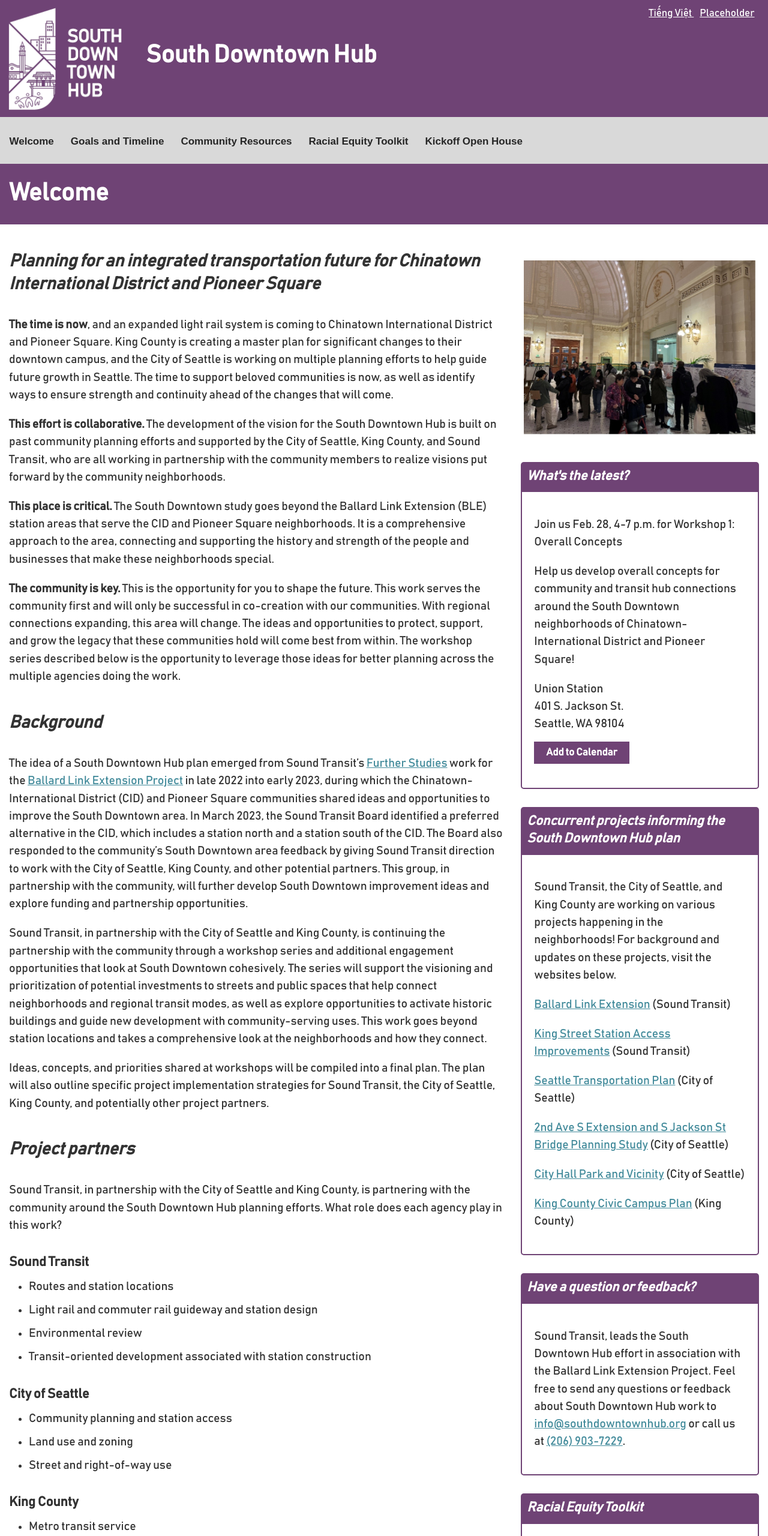
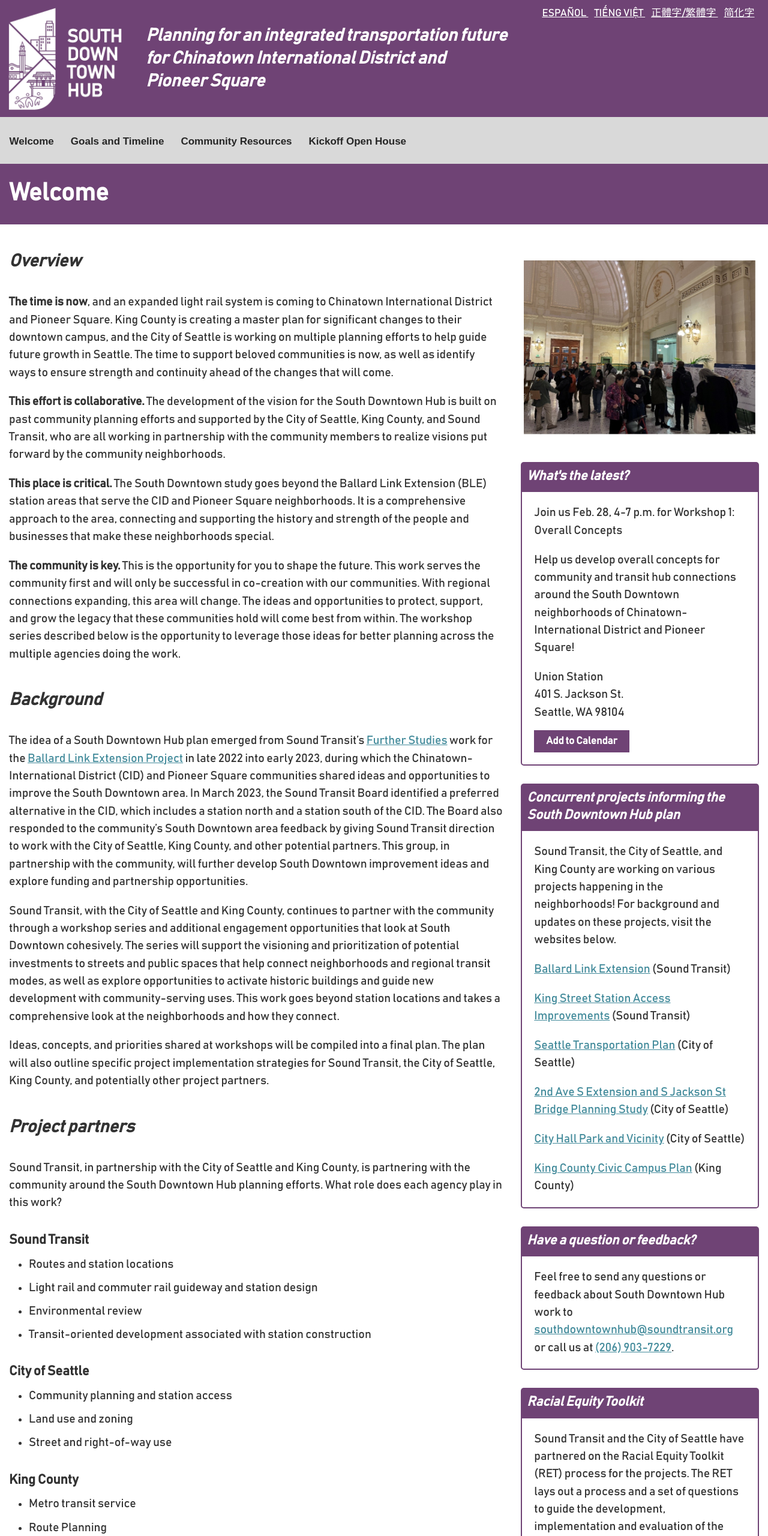
Before and after one commit to enviro-issues/south-downtown-hub-po-vietnamese, a plain HTML site: page index.html in a window 1280 px wide. Shown: the top 2560 px of the page at 60% size. Drawn offline with nearby package versions, Linux system fonts and the light colour scheme.

Commit message:
Updated site with some quality of life changes and added in updates from kyle

```diff
--- a/index.html
+++ b/index.html
@@ -145,23 +145,28 @@
                                 </a>
                             </div>
                             <div class="col-md-7 col-lg-9 text-white d-flex align-items-center ps-md-3 ps-lg-5 justify-content-sm-center justify-content-md-start">
-                                <h2>South Downtown Hub</h2>
+                                <h3 class="mt-0 ms-0 ms-md-5 ms-lg-0 mt-md-5">Planning for an integrated transportation future for Chinatown International District and Pioneer Square</h3>
                             </div>
                         </div>
                     </div>
 
                     <div class="col-md-4 col-sm-6 text-md-end">
-                        <div class="px-4 text-md-end">
-                            <a class="text-white"
+                        <div class="px-md-4 text-md-end">
+                            <a class="text-white" href="https://southtacomastation-vi.participate.online/index.html">
+                                ESPAÑOL
+                            </a>
+                            <a class="text-white ps-3"
                                 href="https://southtacomastation-vi.participate.online/index.html"
                             >
-                            Tiếng Việt
+                            TIẾNG VIỆT
                             </a>
-                            <a class="text-white ps-3"
-                            href="https://southtacomastation-vi.participate.online/index.html"
-                        >
-                            Placeholder
-                            </a><!-- UPDATE LINK -->
+                            <a class="text-white ps-3" href="https://southtacomastation-vi.participate.online/index.html">
+                                正體字/繁體字
+                            </a>
+                            <a class="text-white ps-3" href="https://southtacomastation-vi.participate.online/index.html">
+                                简化字
+                            </a>
+                            <!-- UPDATE LINK -->
                         <!-- ADD MORE LANGUAGES -->
                         </div>
                         <div id="google_translate_element"></div>
@@ -209,9 +214,6 @@
                             <a class="nav-link" href="#resources">Community Resources</a>
                         </li>
 
-                        <li class="nav-item">
-                            <a class="nav-link" href="#equity">Racial Equity Toolkit</a>
-                        </li>
 
                         <li class="nav-item">
                             <a class="nav-link" href="#kickoff">Kickoff Open House</a>
@@ -240,7 +242,7 @@
             <div class="container-xxl mb-5">
                 <div class="row">
                     <div class="px-4 col-lg-8">
-                        <h3>Planning for an integrated transportation future for Chinatown International District and Pioneer Square</h3>
+                        <h3>Overview</h3>
                         <p>
                             <b>The time is now</b>, and an expanded light rail system is coming to Chinatown International District and Pioneer Square. King County is creating a master plan for significant changes to their downtown campus, and the City of Seattle is working on multiple planning efforts to help guide future growth in Seattle. The time to support beloved communities is now, as well as identify ways to ensure strength and continuity ahead of the changes that will come.
                         </p>
@@ -262,7 +264,7 @@
                         </p>
 
                         <p>
-                            Sound Transit, in partnership with the City of Seattle and King County, is continuing the partnership with the community through a workshop series  and additional engagement opportunities that look at South Downtown cohesively. The series will support the visioning and prioritization of potential investments to streets and public spaces that help connect neighborhoods and regional transit modes, as well as explore opportunities to activate historic buildings and guide new development with community-serving uses. This work goes beyond station locations and takes a comprehensive look at the neighborhoods and how they connect.
+                            Sound Transit, with the City of Seattle and King County, continues to partner with the community through a workshop series and additional engagement opportunities that look at South Downtown cohesively. The series will support the visioning and prioritization of potential investments to streets and public spaces that help connect neighborhoods and regional transit modes, as well as explore opportunities to activate historic buildings and guide new development with community-serving uses. This work goes beyond station locations and takes a comprehensive look at the neighborhoods and how they connect.
                         </p>
 
                         <p>
@@ -335,18 +337,18 @@
                             <h3 class="gb cost-gb mt-5">What's the latest?</h3>
 
                             <div class="callout">
-                                <p>Join us Feb. 28, 4-7 p.m. for Workshop 1: Overall Concepts</p>
+                                <p class="mt-0">Join us Feb. 28, 4-7 p.m. for Workshop 1: Overall Concepts</p>
                                 <p>Help us develop overall concepts for community and transit hub connections around the South Downtown neighborhoods of Chinatown-International District and Pioneer Square!</p>
                                 <p class="my-0">Union Station</p>
                                 <p class="my-0">401 S. Jackson St.</p>
                                 <p class="my-0">Seattle, WA 98104</p>
-                                <a href="/ics/Workshop1.ics"><button class="button mt-4">Add to Calendar</button></a>
+                                <a href="/ics/Workshop1.ics"><button class="button mt-4 mb-0">Add to Calendar</button></a>
                             </div><!-- .callout -->
 
                             <h3 class="gb cost-gb mt-5">Concurrent projects informing the South Downtown Hub plan</h3>
 
                             <div class="callout">
-                                <p>
+                                <p class="mt-0">
                                     Sound Transit, the City of Seattle, and King County are working on various projects happening in the neighborhoods! For background and updates on these projects, visit the websites below.
                                 </p>
                                 <p>
@@ -364,7 +366,7 @@
                                 <p>
                                     <a href="https://www.seattle.gov/parks/about-us/projects/city-hall-park-and-vicinity" target="_blank">City Hall Park and Vicinity</a> (City of Seattle)
                                 </p>
-                                <p>
+                                <p class="mb-0">
                                     <a href="https://kingcounty.gov/en/legacy/initiatives/civic-campus-master-plan" target="_blank">King County Civic Campus Plan</a> (King County)
                                 </p>
 
@@ -373,14 +375,14 @@
                             <h3 class="gb cost-gb mt-5">Have a question or feedback?</h3>
 
                             <div class="callout">
-                                <p>
-                                    Sound Transit, leads the South Downtown Hub effort in association with the Ballard Link Extension Project. Feel free to send any questions or feedback about South Downtown Hub work to <a href="mailto:info@southdowntownhub.org">info@southdowntownhub.org</a> or call us at <a href="tel:+2069037229">(206) 903-7229</a>.
+                                <p class="my-0">
+                                     Feel free to send any questions or feedback about South Downtown Hub work to <a href="mailto:southdowntownhub@soundtransit.org">southdowntownhub@soundtransit.org</a> or call us at <a href="tel:+2069037229">(206) 903-7229</a>.
                                 </p>
                             </div><!-- .callout -->
                             <h3 class="gb cost-gb mt-5">Racial Equity Toolkit</h3>
 
                             <div class="callout">
-                                <p>
+                                <p class="my-0">
                                     Sound Transit and the City of Seattle have partnered on the Racial Equity Toolkit (RET) process for the projects. The RET lays out a process and a set of questions to guide the development, implementation and evaluation of the projects to advance racial equity. The RET process began early in project development, informing data analysis, technical evaluation and the focus and extent of community engagement. During the environmental review phase, the RET builds on the environmental justice assessment for the projects, documenting potential project impacts and benefits, and community feedback. However, given that the RET process is guided by a different framework than the EIS environmental justice requirements, the report on the RET process and findings is structured differently, and is oriented around RET outcomes for the projects. Our RET report on the process, requirements, outcomes, findings and community feedback is available for your reference.
                                 </p>
                             </div>
@@ -572,32 +574,6 @@
 
         </div> <!-- #resources -->
 
-        <div id="equity">
-
-            <div class="entry-header nm">
-                <div class="container-xxl">
-                    <div class="row">
-                        <div class="px-4 col">
-                            <header>
-                                <h2>Racial Equity Toolkit</h2>
-                            </header>
-                        </div>
-                    </div>
-                </div>
-            </div>
-
-            <div class="container-xxl mb-5">
-                <div class="row">
-                    <div class="px-4 col-lg-8">
-                        <h3>Overview</h3>
-
-                        <h5>[Placeholder – content to come]</h5>
-
-                    </div>
-                </div>
-            </div>
-
-        </div> <!-- #equity -->
 
         <div id="kickoff">
 
@@ -772,11 +748,11 @@
                 <a href="tel:2069037229">(206)-903-7229</a> <br /><span class="fw-bold"
                   >Email:</spang
                 >
-                <a href="mailto:ballardlink@soundtransit.org"
-                  >ballardlink@soundtransit.org</a
+                <a href="mailto:southdowntownhub@soundtransit.org"
+                  >southdowntownhub@soundtransit.org</a
                 >
               </p>
-              <a href="https://www.seattle.gov/"><img src="css/img/CityofSeattle-logo_horizontal_blue-white_digital_large.png" alt="City of Seattle Logo"></a>
+              <img src="css/img/st-white.png" alt="Sound Transit" />
             </div>
             <div class="px-4 col-md-6 col-lg-3">
               <h2 class="footer-header" id="contact">
@@ -806,10 +782,9 @@
             </div>
             <div class="px-4 col-md-6 col-lg-3">
               <div>
-                <p>
-                  <img src="css/img/st-white.png" alt="Sound Transit" />
-                </p>
+                <a href="https://www.seattle.gov/"><img src="css/img/CityofSeattle-logo_horizontal_blue-white_digital_large.png" alt="City of Seattle Logo"></a>
               </div>
+
               <h2
                 class="footer-header"
                 data-gtm-vis-first-on-screen-7220466_14="1433"
```
